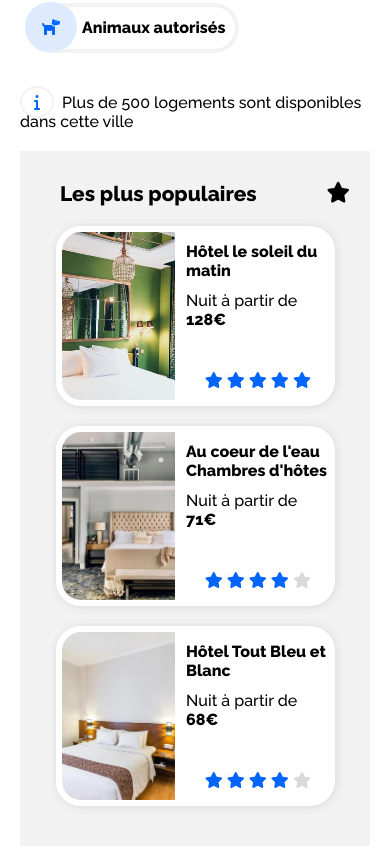
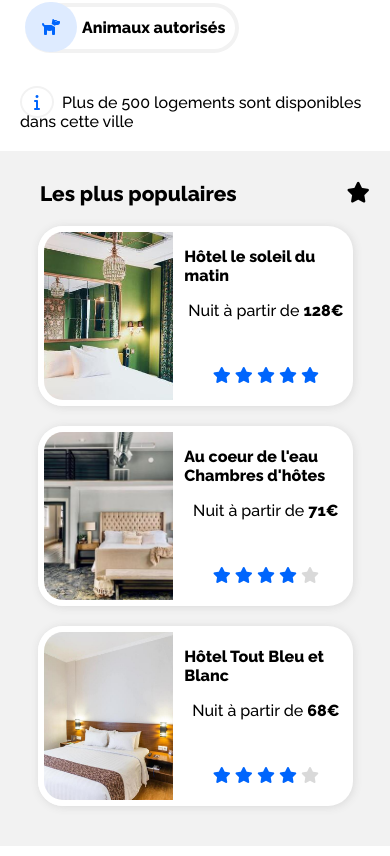
Before and after one commit to francoisvedrines/P2-Booki, a plain HTML site: page index.html in a window 390 px wide. Shown: the part 548-1404 px from the top of the page. Drawn offline with Linux system fonts and the light colour scheme.

Commit message:
correctif marging responsive

```diff
--- a/css/responsive.css
+++ b/css/responsive.css
@@ -78,7 +78,6 @@
 
     #flexnav a {
         display: block;
-        width: 100%;
         margin: 0;
         padding: 0;
     }
@@ -131,6 +130,11 @@
         border-radius: 0px;
     }
 
+
+    #container section {
+        margin: 0;
+    }
+
     #container article {
         width: 90%;
         margin: 10px auto;
```
